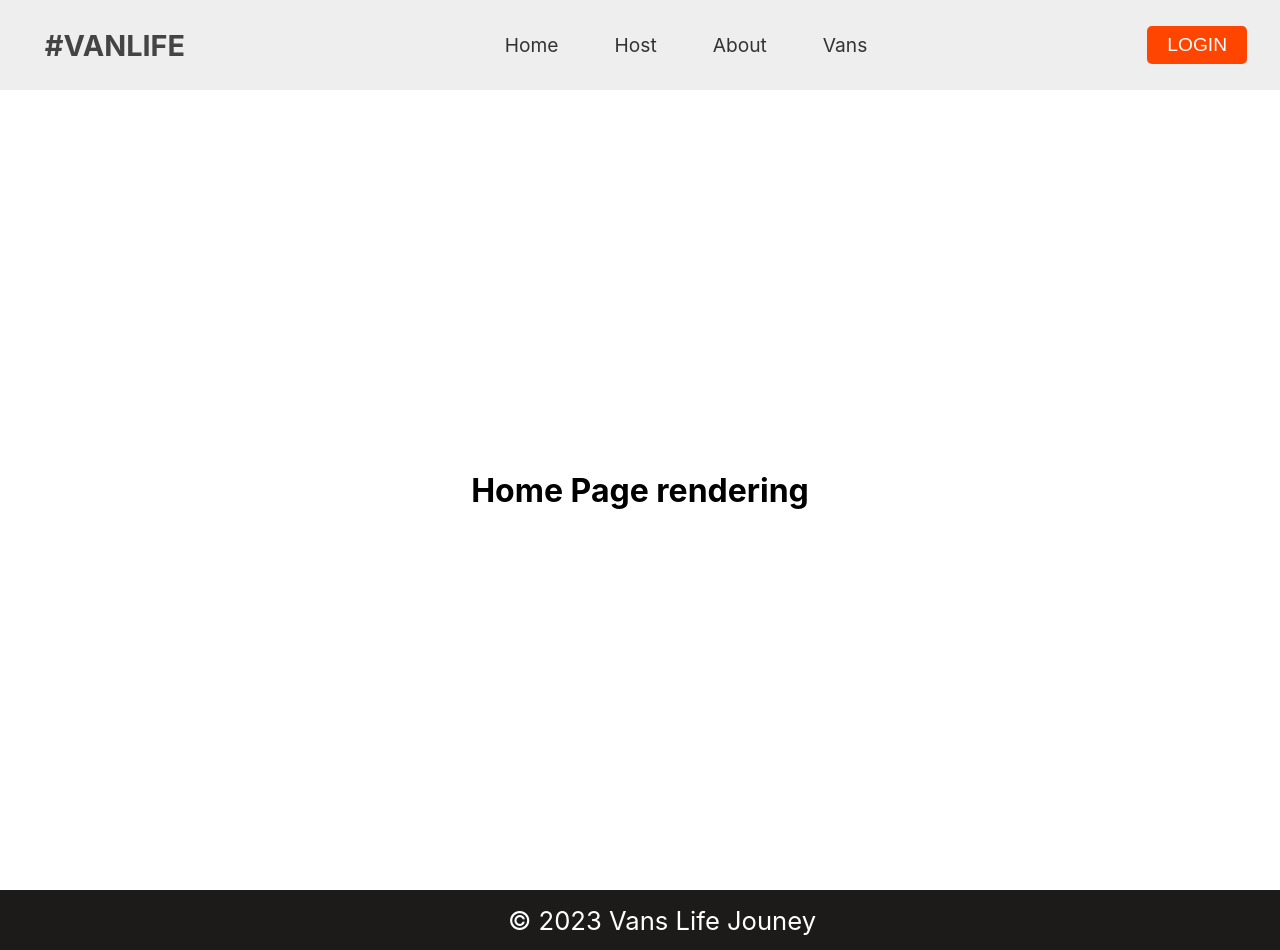
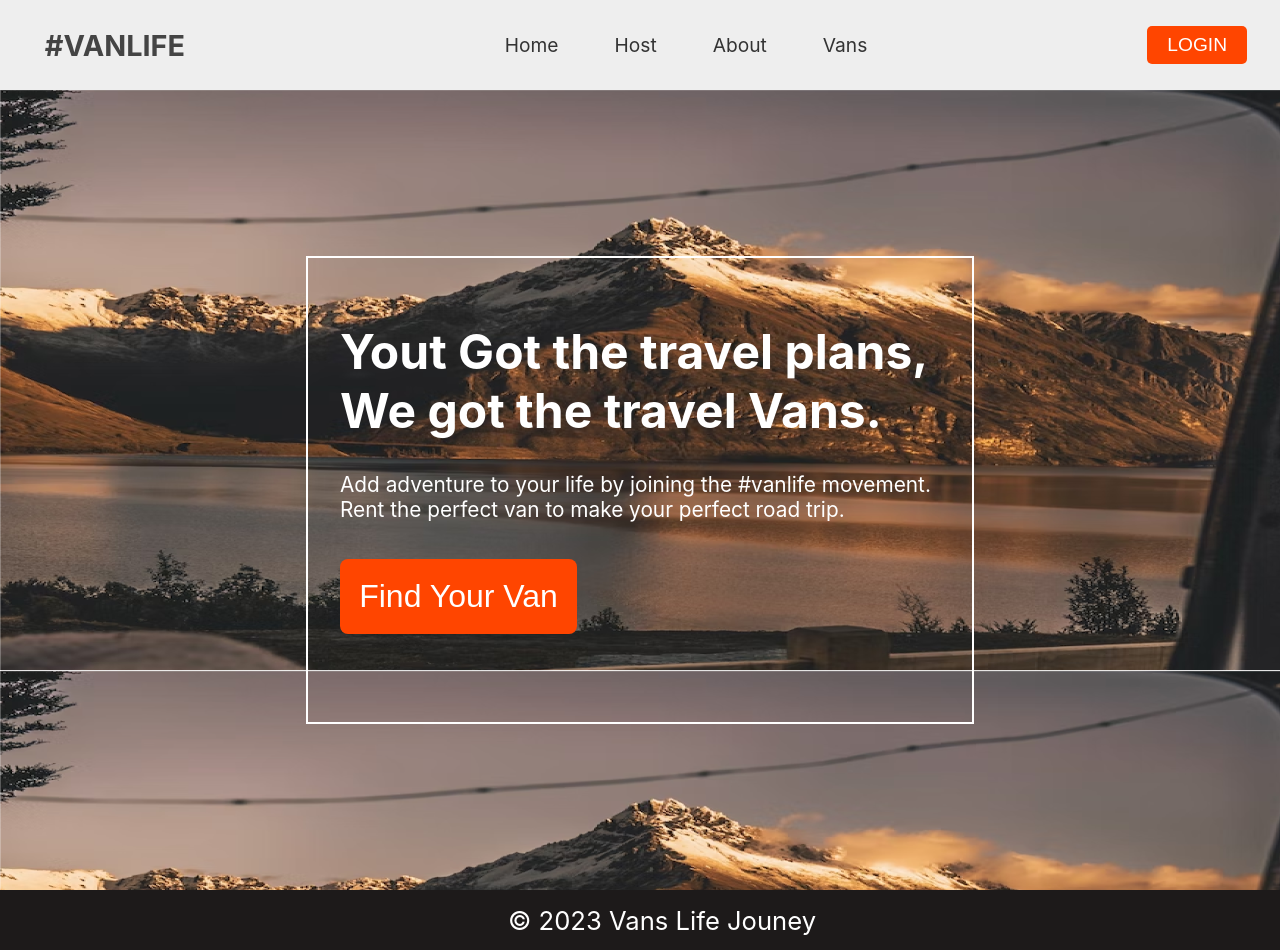
Before and after one commit to Maylon-tech/VansLife, a React (Create React App) app: page / in a window 1280 px wide. Shown: the top 950 px of the page. Built offline with nearby package versions, Linux system fonts and the light colour scheme.

Commit message:
learning more about nesting routes

```diff
--- a/src/App.jsx
+++ b/src/App.jsx
@@ -19,16 +19,17 @@ function App() {
       <Routes>
 
         <Route element={ <Layout /> }>
-          <Route path="/vans/:productId" element={ <VansDetails />} />
-          <Route path="/vans" element={ <Vans />} />
-          <Route path="/about" element={ <About />} />
+          <Route index element={ <Home />} />
+          <Route path="about" element={ <About />} />
+          <Route path="vans" element={ <Vans />} />
+          <Route path="vans/:productId" element={ <VansDetails />} />
 
-          <Route path="/host"  element={ <HostLayout />}>
-            <Route path="/host/income" element={ <Income />} />
-            <Route path="/host/reviews" element={ <Reviews />} />
+          <Route path="host"  element={ <HostLayout />}>
+            <Route index element={ <Dashboard />} />
+            <Route path="income" element={ <Income />} />
+            <Route path="reviews" element={ <Reviews />} />
           </Route>
 
-          <Route path="/" element={ <Home />} />
         </Route>
 
       </Routes>
--- a/src/pages/Home.jsx
+++ b/src/pages/Home.jsx
@@ -1,12 +1,23 @@
 import React from 'react'
 import '../styles/Home.css'
 import '../styles/Header.css'
+import heroImage from '../assets/images/home-hero.png'
 
 const Home = ({ name, age }) => {
   return (
     <div className='home'>
-        <h1>Home Page rendering</h1>
+      <div className="content">
+          <h1>
+            Yout Got the travel plans, We got the travel Vans.
+          </h1>
 
+          <p>
+            Add adventure to your life by joining the #vanlife movement.
+            Rent the perfect van to make your perfect road trip.
+          </p>
+
+          <button className="btn-find">Find Your Van</button>
+      </div>
     </div>
   )
 }
--- a/src/styles/Home.css
+++ b/src/styles/Home.css
@@ -3,4 +3,35 @@
     width: 100%;
     display: grid;
     place-items: center;
+    background-image: url("../assets/images/home-hero.png");
 }
+
+.content {
+    max-width: 600px;
+    width: 100%;
+    height: 400px;
+    padding: 2rem;
+    border: 2px solid white;
+}
+
+.content h1 {
+    font-size: 3rem;
+    color: #fff;
+}
+
+.content p {
+    font-size: 1.3rem;
+    color: #fff;
+}
+
+.content .btn-find {
+    padding: 1.2rem;
+    font-size: 2rem;
+    max-width: 250px;
+    margin: 1rem auto;
+    border-radius: 8px;
+    background-color: orangered;
+    color: #fff;
+    border: none;
+    cursor: pointer;
+}
```
